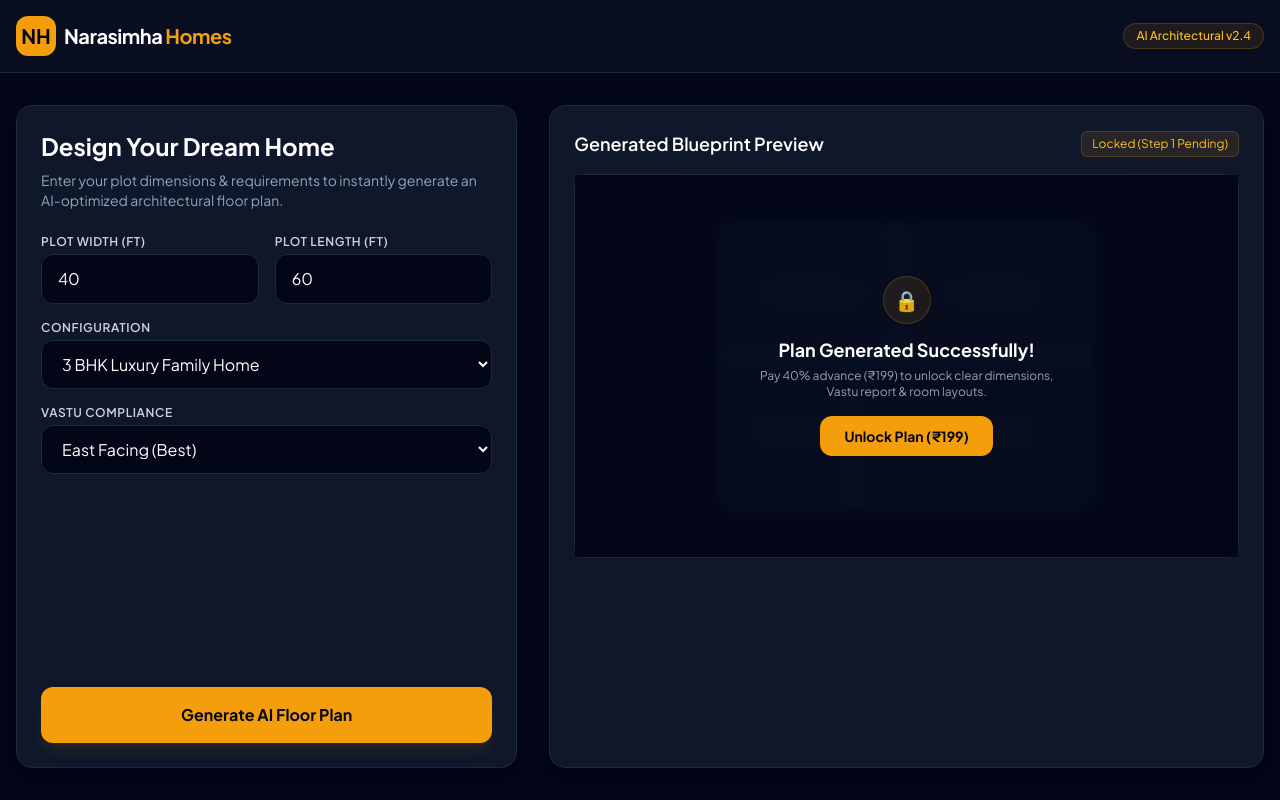
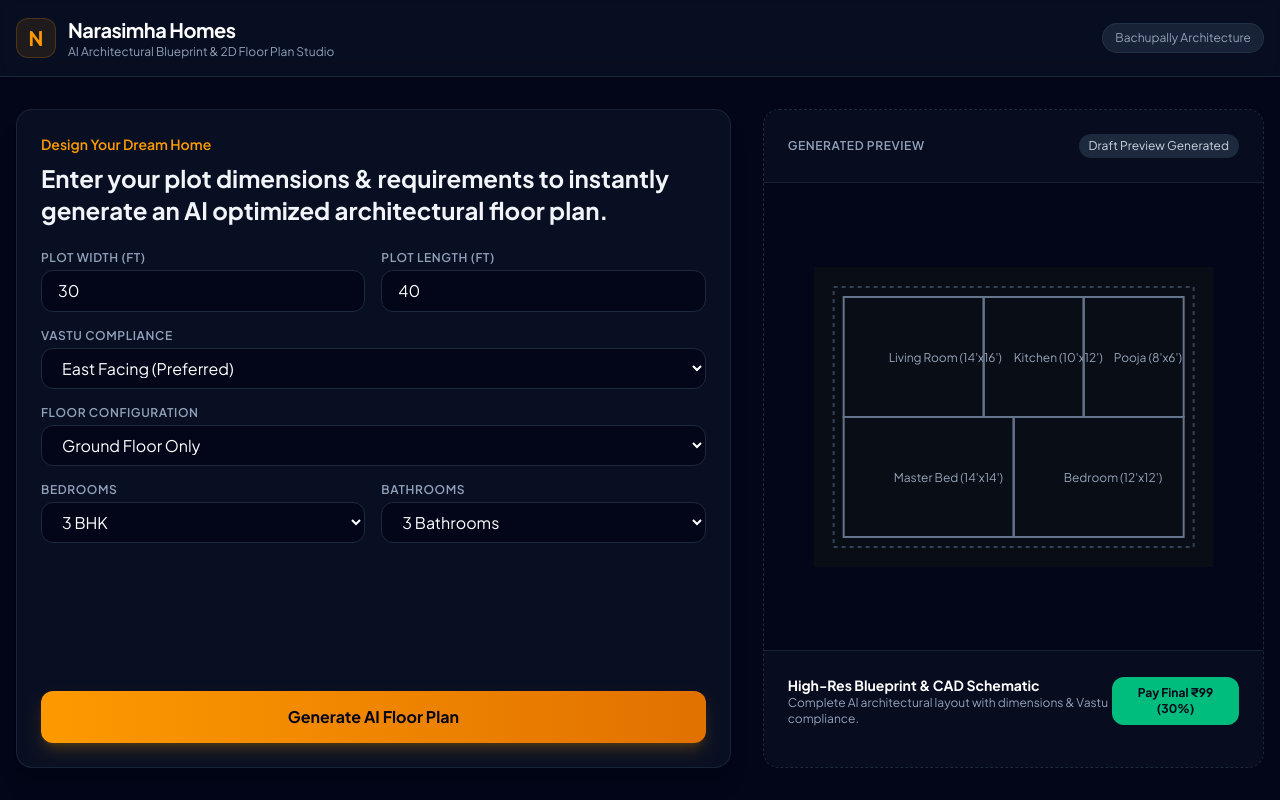
Before and after one commit to arjunbandari994/narasimha-homes17, a plain HTML site: page index.html in a window 1280 px wide. Both pictures are taken after a click on the button "Generate AI Floor Plan". Drawn offline with nearby package versions, Linux system fonts and the light colour scheme.

Commit message:
Refactor index.html for improved layout and design
Updated layout and design elements in index.html, including changes to header, form fields, and payment modal. Adjusted styles and scripts for better functionality and user experience.

```diff
--- a/index.html
+++ b/index.html
@@ -4,132 +4,167 @@
     <meta charset="UTF-8">
     <meta name="viewport" content="width=device-width, initial-scale=1.0">
     <title>Narasimha Homes - AI House Plan Generator</title>
-    <script src="https://cdn.tailwindcss.com"></script>
-    <link href="https://fonts.googleapis.com/css2?family=Plus+Jakarta+Sans:wght@300;400;500;600;700&display=swap" rel="stylesheet">
+    <script src="https://checkout.razorpay.com/v1/checkout.js" data-key="rzp_live_ToVD5IH3BaJTqK"></script>
+    <script src="https://cdn.jsdelivr.net/npm/@tailwindcss/browser@4"></script>
     <style>
+        @import url('https://fonts.googleapis.com/css2?family=Plus+Jakarta+Sans:wght@400;500;600;700&display=swap');
         body { font-family: 'Plus Jakarta Sans', sans-serif; }
-        .blur-plan { filter: blur(8px); user-select: none; pointer-events: none; }
     </style>
 </head>
 <body class="bg-slate-950 text-slate-100 min-h-screen flex flex-col">
     <header class="border-b border-slate-800 bg-slate-900/50 backdrop-blur sticky top-0 z-50">
         <div class="max-w-7xl mx-auto px-4 py-4 flex justify-between items-center">
-            <div class="flex items-center space-x-2">
-                <div class="w-10 h-10 rounded-xl bg-amber-500 flex items-center justify-center font-bold text-slate-950 text-xl">NH</div>
-                <span class="text-xl font-bold tracking-tight text-white">Narasimha <span class="text-amber-500">Homes</span></span>
+            <div class="flex items-center gap-3">
+                <div class="w-10 h-10 rounded-xl bg-amber-500/10 border border-amber-500/20 flex items-center justify-center text-amber-500 font-bold text-xl">N</div>
+                <div>
+                    <h1 class="font-bold tracking-tight text-xl text-white">Narasimha Homes</h1>
+                    <p class="text-xs text-slate-400">AI Architectural Blueprint & 2D Floor Plan Studio</p>
+                </div>
             </div>
-            <span class="text-xs bg-amber-500/10 text-amber-400 border border-amber-500/20 px-3 py-1 rounded-full font-medium">AI Architectural v2.4</span>
+            <div class="text-xs text-slate-400 bg-slate-800/80 border border-slate-700/50 px-3 py-1.5 rounded-full">Bachupally Architecture</div>
         </div>
     </header>
 
-    <main class="flex-grow max-w-7xl mx-auto px-4 py-8 w-full grid grid-cols-1 lg:grid-cols-12 gap-8">
-        <div class="lg:col-span-5 bg-slate-900 border border-slate-800 p-6 rounded-2xl shadow-xl flex flex-col justify-between">
+    <main class="flex-grow max-w-7xl mx-auto px-4 py-8 grid grid-cols-1 lg:grid-cols-12 gap-8">
+        <div class="lg:col-span-7 bg-slate-900/60 border border-slate-800/80 rounded-2xl p-6 shadow-xl flex flex-col justify-between">
             <div>
-                <h1 class="text-2xl font-bold text-white mb-2">Design Your Dream Home</h1>
-                <p class="text-slate-400 text-sm mb-6">Enter your plot dimensions & requirements to instantly generate an AI-optimized architectural floor plan.</p>
+                <div class="text-sm font-semibold text-amber-500 mb-2">Design Your Dream Home</div>
+                <h2 class="text-2xl font-bold mb-6">Enter your plot dimensions & requirements to instantly generate an AI optimized architectural floor plan.</h2>
 
                 <div class="space-y-4">
                     <div class="grid grid-cols-2 gap-4">
                         <div>
-                            <label class="block text-xs font-semibold text-slate-300 uppercase tracking-wider mb-1">Plot Width (ft)</label>
-                            <input type="number" id="plotWidth" value="40" class="w-full bg-slate-950 border border-slate-800 rounded-xl px-4 py-3 text-white focus:outline-none focus:border-amber-500">
+                            <label class="block text-xs font-semibold text-slate-400 uppercase tracking-wider mb-1">Plot Width (ft)</label>
+                            <input type="number" id="plotWidth" value="30" class="w-full bg-slate-950 border border-slate-800 rounded-xl px-4 py-2 text-white focus:outline-none focus:border-amber-500">
                         </div>
                         <div>
-                            <label class="block text-xs font-semibold text-slate-300 uppercase tracking-wider mb-1">Plot Length (ft)</label>
-                            <input type="number" id="plotLength" value="60" class="w-full bg-slate-950 border border-slate-800 rounded-xl px-4 py-3 text-white focus:outline-none focus:border-amber-500">
+                            <label class="block text-xs font-semibold text-slate-400 uppercase tracking-wider mb-1">Plot Length (ft)</label>
+                            <input type="number" id="plotLength" value="40" class="w-full bg-slate-950 border border-slate-800 rounded-xl px-4 py-2 text-white focus:outline-none focus:border-amber-500">
                         </div>
                     </div>
 
                     <div>
-                        <label class="block text-xs font-semibold text-slate-300 uppercase tracking-wider mb-1">Configuration</label>
-                        <select id="bhkType" class="w-full bg-slate-950 border border-slate-800 rounded-xl px-4 py-3 text-white focus:outline-none focus:border-amber-500">
-                            <option value="2BHK">2 BHK Compact Villa</option>
-                            <option value="3BHK" selected>3 BHK Luxury Family Home</option>
-                            <option value="4BHK">4 BHK Duplex Mansion</option>
+                        <label class="block text-xs font-semibold text-slate-400 uppercase tracking-wider mb-1">Vastu Compliance</label>
+                        <select id="vastu" class="w-full bg-slate-950 border border-slate-800 rounded-xl px-4 py-2 text-white focus:outline-none focus:border-amber-500">
+                            <option value="East">East Facing (Preferred)</option>
+                            <option value="North">North Facing</option>
+                            <option value="West">West Facing</option>
+                            <option value="South">South Facing</option>
                         </select>
                     </div>
 
                     <div>
-                        <label class="block text-xs font-semibold text-slate-300 uppercase tracking-wider mb-1">Vastu Compliance</label>
-                        <select id="vastu" class="w-full bg-slate-950 border border-slate-800 rounded-xl px-4 py-3 text-white focus:outline-none focus:border-amber-500">
-                            <option value="east">East Facing (Best)</option>
-                            <option value="north">North Facing</option>
-                            <option value="west">West Facing</option>
-                            <option value="south">South Facing</option>
+                        <label class="block text-xs font-semibold text-slate-400 uppercase tracking-wider mb-1">Floor Configuration</label>
+                        <select id="floors" class="w-full bg-slate-950 border border-slate-800 rounded-xl px-4 py-2 text-white focus:outline-none focus:border-amber-500">
+                            <option value="G">Ground Floor Only</option>
+                            <option value="G+1">Ground + 1 Floor (Duplex)</option>
                         </select>
+                    </div>
+
+                    <div class="grid grid-cols-2 gap-4">
+                        <div>
+                            <label class="block text-xs font-semibold text-slate-400 uppercase tracking-wider mb-1">Bedrooms</label>
+                            <select id="bedrooms" class="w-full bg-slate-950 border border-slate-800 rounded-xl px-4 py-2 text-white focus:outline-none focus:border-amber-500">
+                                <option value="2BHK">2 BHK</option>
+                                <option value="3BHK" selected>3 BHK</option>
+                                <option value="4BHK">4 BHK</option>
+                            </select>
+                        </div>
+                        <div>
+                            <label class="block text-xs font-semibold text-slate-400 uppercase tracking-wider mb-1">Bathrooms</label>
+                            <select id="bathrooms" class="w-full bg-slate-950 border border-slate-800 rounded-xl px-4 py-2 text-white focus:outline-none focus:border-amber-500">
+                                <option value="2">2 Bathrooms</option>
+                                <option value="3" selected>3 Bathrooms</option>
+                            </select>
+                        </div>
                     </div>
                 </div>
             </div>
 
-            <button onclick="generatePlan()" class="mt-8 w-full bg-amber-500 hover:bg-amber-400 text-slate-950 font-bold py-4 rounded-xl transition duration-200 shadow-lg shadow-amber-500/10">
+            <button onclick="generatePlan()" class="mt-8 w-full bg-gradient-to-r from-amber-500 to-amber-600 hover:from-amber-600 hover:to-amber-700 text-slate-950 font-bold py-3.5 rounded-xl transition duration-200 shadow-lg shadow-amber-500/20">
                 Generate AI Floor Plan
             </button>
         </div>
 
-        <div class="lg:col-span-7 bg-slate-900 border border-slate-800 p-6 rounded-2xl shadow-xl flex flex-col justify-between relative overflow-hidden">
-            <div>
-                <div class="flex justify-between items-center mb-4">
-                    <h2 class="text-lg font-semibold text-white">Generated Blueprint Preview</h2>
-                    <span id="planStatus" class="text-xs px-2.5 py-1 rounded-md bg-amber-500/10 text-amber-400 border border-amber-500/20">Locked (Step 1 Pending)</span>
-                </div>
-
-                <div id="planContainer" class="bg-slate-950 border border-slate-800 rounded-xl p-4 flex items-center justify-center min-h-[350px] relative">
-                    <svg id="blueprintSvg" viewBox="0 0 500 400" class="w-full h-auto max-h-[350px] blur-plan transition-all duration-300">
-                        <rect width="500" height="400" fill="#090d16" stroke="#334155" stroke-width="4"/>
-                        <rect x="40" y="40" width="200" height="150" fill="#1e293b" stroke="#38bdf8" stroke-width="2"/>
-                        <text x="90" y="120" fill="#94a3b8" font-size="14">Master Bedroom</text>
-                        <rect x="240" y="40" width="220" height="150" fill="#1e293b" stroke="#38bdf8" stroke-width="2"/>
-                        <text x="300" y="120" fill="#94a3b8" font-size="14">Living & Dining</text>
-                        <rect x="40" y="190" width="150" height="170" fill="#1e293b" stroke="#38bdf8" stroke-width="2"/>
-                        <text x="80" y="280" fill="#94a3b8" font-size="14">Kitchen (SE)</text>
-                        <rect x="190" y="190" width="270" height="170" fill="#1e293b" stroke="#38bdf8" stroke-width="2"/>
-                        <text x="270" y="280" fill="#94a3b8" font-size="14">Bedrooms / Baths</text>
-                    </svg>
-
-                    <div id="lockOverlay" class="absolute inset-0 bg-slate-950/80 backdrop-blur-sm flex flex-col items-center justify-center p-6 text-center">
-                        <div class="w-12 h-12 rounded-full bg-amber-500/10 border border-amber-500/20 flex items-center justify-center text-amber-400 mb-3 text-xl">🔒</div>
-                        <h3 class="text-white font-bold text-lg mb-1">Plan Generated Successfully!</h3>
-                        <p class="text-slate-400 text-xs max-w-xs mb-4">Pay 40% advance (₹199) to unlock clear dimensions, Vastu report & room layouts.</p>
-                        <button onclick="openPaymentModal(199, 'Step 1: 40% Advance for Plan Dimensions')" class="bg-amber-500 hover:bg-amber-400 text-slate-950 font-bold px-6 py-2.5 rounded-xl text-sm transition">
-                            Unlock Plan (₹199)
-                        </button>
-                    </div>
+        <div class="lg:col-span-5 border border-slate-800 border-dashed rounded-2xl flex flex-col justify-between overflow-hidden relative">
+            <div class="p-6 border-b border-slate-800/80 bg-slate-900/40">
+                <div class="flex justify-between items-center">
+                    <span class="text-xs font-semibold text-slate-400 uppercase tracking-wider">Generated Preview</span>
+                    <span id="planStatus" class="text-xs bg-slate-800 text-slate-300 px-2.5 py-1 rounded-full">Waiting for Input</span>
                 </div>
             </div>
 
-            <div id="step2Section" class="mt-6 pt-4 border-t border-slate-800 hidden">
-                <div class="flex justify-between items-center">
+            <div id="blueprintContainer" class="flex-grow p-6 flex items-center justify-center relative min-h-[350px]">
+                <div id="blueprintOverlay" class="absolute inset-0 bg-slate-950/80 backdrop-blur-sm flex flex-col items-center justify-center text-center p-6 transition-all duration-300">
+                    <div class="w-12 h-12 rounded-full bg-slate-900 border border-slate-800 flex items-center justify-center text-amber-500 mb-3 shadow-inner">⚡</div>
+                    <h3 class="font-bold text-lg mb-1">AI Floor Plan Generator</h3>
+                    <p class="text-xs text-slate-400 max-w-xs mb-6">Enter your plot measurements and requirements to instantly generate an AI-optimized architectural floor plan.</p>
+                    <button onclick="generatePlan()" class="text-xs bg-slate-800 hover:bg-slate-700 text-slate-200 border border-slate-700 px-4 py-2 rounded-xl transition duration-200">
+                        Unlock Plan (₹99)
+                    </button>
+                </div>
+
+                <svg id="svgBlueprint" viewBox="0 0 400 300" class="w-full h-full max-h-[300px] hidden">
+                    <rect width="400" height="300" fill="#090d16" />
+                    <rect x="20" y="20" width="360" height="260" fill="none" stroke="#334155" stroke-width="2" stroke-dasharray="4" />
+                    <rect x="30" y="30" width="140" height="120" fill="none" stroke="#64748b" stroke-width="2" />
+                    <text x="75" y="95" fill="#94a3b8" font-size="12">Living Room (14'x16')</text>
+                    <rect x="170" y="30" width="100" height="120" fill="none" stroke="#64748b" stroke-width="2" />
+                    <text x="200" y="95" fill="#94a3b8" font-size="12">Kitchen (10'x12')</text>
+                    <rect x="270" y="30" width="100" height="120" fill="none" stroke="#64748b" stroke-width="2" />
+                    <text x="300" y="95" fill="#94a3b8" font-size="12">Pooja (8'x6')</text>
+                    <rect x="30" y="150" width="170" height="120" fill="none" stroke="#64748b" stroke-width="2" />
+                    <text x="80" y="215" fill="#94a3b8" font-size="12">Master Bed (14'x14')</text>
+                    <rect x="200" y="150" width="170" height="120" fill="none" stroke="#64748b" stroke-width="2" />
+                    <text x="250" y="215" fill="#94a3b8" font-size="12">Bedroom (12'x12')</text>
+                </svg>
+            </div>
+
+            <div id="planToolbar" class="p-6 border-t border-slate-800/80 bg-slate-900/40 hidden">
+                <div class="flex justify-between items-center mb-4">
                     <div>
-                        <h4 class="text-sm font-bold text-white">Final High-Res Download & CAD Files</h4>
-                        <p class="text-xs text-slate-400">Pay remaining 60% (₹299) to download full PDF & 3D elevations.</p>
+                        <h4 class="font-bold text-sm text-white">High-Res Blueprint & CAD Schematic</h4>
+                        <p class="text-xs text-slate-400">Complete AI architectural layout with dimensions & Vastu compliance.</p>
                     </div>
-                    <button onclick="openPaymentModal(299, 'Step 2: 60% Final Balance for Downloads')" class="bg-emerald-500 hover:bg-emerald-400 text-slate-950 font-bold px-4 py-2 rounded-xl text-xs transition">
-                        Pay Final 60% (₹299)
+                    <button onclick="payNow()" class="bg-emerald-500 hover:bg-emerald-600 text-slate-950 font-bold px-4 py-2 rounded-xl text-xs transition duration-200">
+                        Pay Final ₹99 (30%)
                     </button>
                 </div>
             </div>
         </div>
     </main>
 
-    <div id="paymentModal" class="fixed inset-0 bg-slate-950/90 backdrop-blur-md hidden items-center justify-center z-50 p-4">
-        <div class="bg-slate-900 border border-slate-800 rounded-2xl max-w-md w-full p-6 relative shadow-2xl">
-            <button onclick="closePaymentModal()" class="absolute top-4 right-4 text-slate-400 hover:text-white text-xl">&times;</button>
-            <h3 class="text-lg font-bold text-white mb-1">Secure Checkout</h3>
-            <p id="modalSubtext" class="text-xs text-slate-400 mb-6">Narasimha Homes Secure Payment Gateway</p>
+    <div id="paymentModal" class="fixed inset-0 bg-slate-950/80 backdrop-blur-md hidden items-center justify-center z-50 p-4">
+        <div class="bg-slate-900 border border-slate-800 rounded-2xl max-w-md w-full p-6 shadow-2xl relative">
+            <button onclick="closePaymentModal()" class="absolute top-4 right-4 text-slate-400 hover:text-white">✕</button>
+            <h3 class="font-bold text-lg mb-2">Secure Payment Gateway</h3>
+            <p class="text-xs text-slate-400 mb-6">Complete the advance payment of ₹99 to unlock Narasimha Homes Blueprint.</p>
 
-            <div class="bg-slate-950 border border-slate-800 p-4 rounded-xl mb-6 text-center">
-                <span class="text-xs text-slate-400 block mb-1">Total Payable Amount</span>
-                <span id="modalAmount" class="text-3xl font-extrabold text-amber-400">₹199</span>
-            </div>
+            <div class="space-y-4 mb-6">
+                <div class="bg-slate-950 border border-slate-800 rounded-xl p-4 flex justify-between items-center">
+                    <div>
+                        <div class="text-xs text-slate-400">Total Amount Payable</div>
+                        <div class="text-xl font-bold text-amber-500">₹99.00</div>
+                    </div>
+                    <div class="text-right text-xs text-slate-400">
+                        <div>Brand: Narasimha Homes</div>
+                        <div>Secured by Razorpay</div>
+                    </div>
+                </div>
 
-            <div class="space-y-3 mb-6">
-                <div class="p-3 bg-slate-950 border border-slate-800 rounded-xl flex items-center justify-between cursor-pointer border-amber-500/50">
-                    <span class="text-sm font-medium text-white">UPI / Google Pay / PhonePe / QR</span>
-                    <span class="w-4 h-4 rounded-full border-2 border-amber-500 flex items-center justify-center"><span class="w-2 h-2 rounded-full bg-amber-500"></span></span>
+                <div class="py-2">
+                    <div class="flex justify-between text-xs text-slate-400 border-b border-slate-800 pb-2 mb-2">
+                        <span>Item: AI Floor Plan Generation</span>
+                        <span>₹99 / GPay / PhonePe / UPI</span>
+                    </div>
+                    <div class="flex justify-between text-xs text-slate-400">
+                        <span>GST / Taxes (Included)</span>
+                        <span>₹0.00</span>
+                    </div>
                 </div>
             </div>
 
-            <button onclick="simulateSuccessfulPayment()" class="w-full bg-amber-500 hover:bg-amber-400 text-slate-950 font-bold py-3.5 rounded-xl transition shadow-lg">
+            <button onclick="simulateLivePayment()" class="w-full bg-amber-500 hover:bg-amber-600 text-slate-950 font-bold py-3 rounded-xl transition duration-200">
                 Pay Now & Unlock
             </button>
         </div>
@@ -138,33 +173,45 @@
     <script>
         let currentStep = 1;
         function generatePlan() {
-            alert('AI has successfully analyzed your plot size and generated the optimal floor plan layout!');
+            document.getElementById('blueprintOverlay').style.display = 'none';
+            document.getElementById('svgBlueprint').classList.remove('hidden');
+            document.getElementById('planToolbar').classList.remove('hidden');
+            document.getElementById('planStatus').innerText = 'Draft Preview Generated';
+            currentStep = 2;
         }
-        function openPaymentModal(amount, desc) {
-            document.getElementById('modalAmount').innerText = '₹' + amount;
-            document.getElementById('modalSubtext').innerText = desc;
-            document.getElementById('paymentModal').classList.remove('hidden');
-            document.getElementById('paymentModal').classList.add('flex');
+
+        function payNow() {
+            document.getElementById('paymentModal').style.display = 'flex';
         }
+
         function closePaymentModal() {
-            document.getElementById('paymentModal').classList.remove('flex');
-            document.getElementById('paymentModal').classList.add('hidden');
+            document.getElementById('paymentModal').style.display = 'none';
         }
-        function simulateSuccessfulPayment() {
-            closePaymentModal();
-            if(currentStep === 1) {
-                document.getElementById('blueprintSvg').classList.remove('blur-plan');
-                document.getElementById('lockOverlay').classList.add('hidden');
-                document.getElementById('planStatus').innerText = 'Unlocked (40% Paid)';
-                document.getElementById('planStatus').className = 'text-xs px-2.5 py-1 rounded-md bg-emerald-500/10 text-emerald-400 border border-emerald-500/20';
-                document.getElementById('step2Section').classList.remove('hidden');
-                currentStep = 2;
-                alert('Payment Successful! 40% advance received. Plan dimensions and room layouts unlocked.');
-            } else {
-                document.getElementById('step2Section').innerHTML = '<div class="text-emerald-400 font-bold text-sm text-center py-2">🎉 Full Payment Received! Download Link: <a href="#" class="underline text-amber-400">Download High-Res PDF & CAD</a></div>';
-                alert('Full Payment Successful! Your complete blueprint and CAD files are now ready for download.');
-            }
+
+        function simulateLivePayment() {
+            var options = {
+                "key": "rzp_live_ToVD5IH3BaJTqK",
+                "amount": 9900,
+                "currency": "INR",
+                "name": "Narasimha Homes",
+                "description": "AI 2D House Plan Generation",
+                "handler": function (response){
+                    closePaymentModal();
+                    document.getElementById('planStatus').innerText = 'Payment Successful! Unlocked';
+                    alert("Payment Successful! Payment ID: " + response.razorpay_payment_id);
+                },
+                "prefill": {
+                    "name": "Bandari Arjun",
+                    "email": "arjunbandari994@gmail.com",
+                    "contact": "9999999999"
+                },
+                "theme": {
+                    "color": "#f59e0b"
+                }
+            };
+            var rzp1 = new Razorpay(options);
+            rzp1.open();
         }
     </script>
 </body>
-      </html>
+    </html>
```
